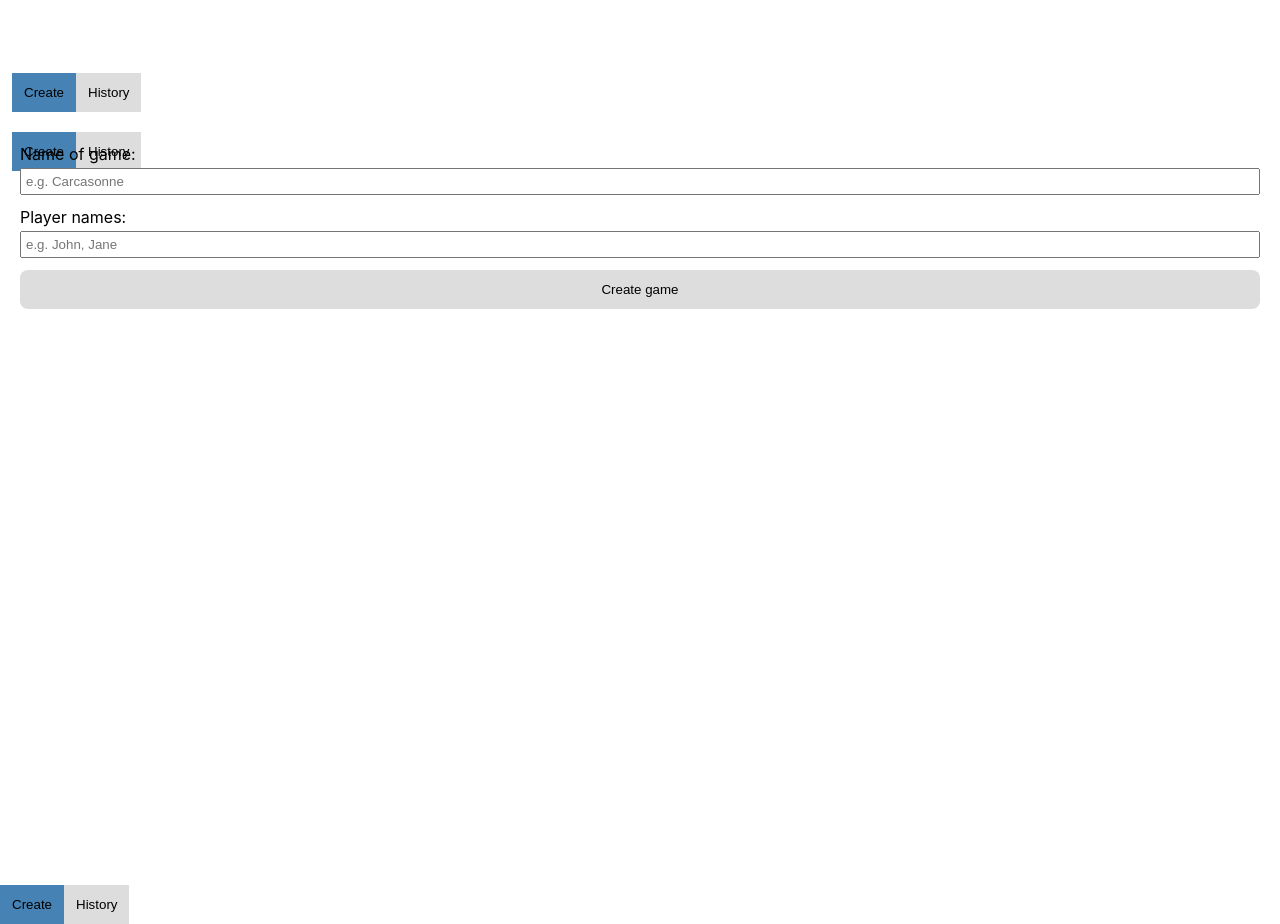
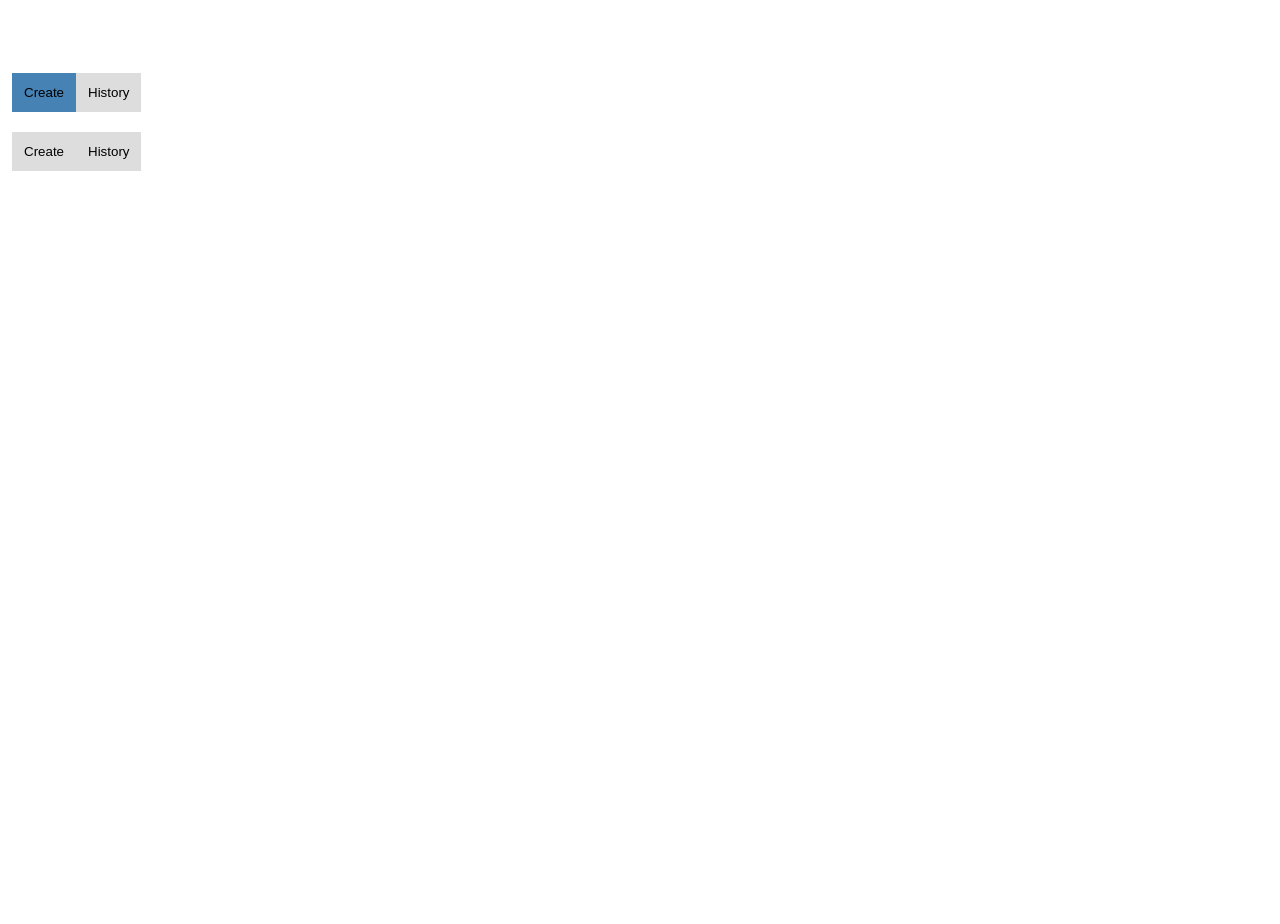
Before and after one commit to tillwilling/scorekeeper-app, a React (Create React App) app: page / in a window 1280 px wide. Shown: the part 700-1624 px from the top of the page. After the commit the page ends 871 px from the top, so only its background shows below. Built offline with nearby package versions, Linux system fonts and the light colour scheme.

Commit message:
intergrated Router-code and deleted old navigation-code

```diff
--- a/src/App.js
+++ b/src/App.js
@@ -7,7 +7,6 @@ import HistoryPage from './pages/HistoryPage'
 import { Route, BrowserRouter as Router, Switch } from 'react-router-dom'
 
 export default function App() {
-  const [currentPageId, setCurrentPageId] = useState('create')
   const [history, setHistory] = useState([])
   const [players, setPlayers] = useState([])
   const [nameOfGame, setNameOfGame] = useState('')
@@ -15,10 +14,11 @@ export default function App() {
   return (
     <Router>
       <AppGrid>
-        {currentPageId === 'create' && (
-          <CreatePage onNavigate={setCurrentPageId} onSubmit={handleSubmit} />
-        )}
-        {currentPageId === 'game' && (
+        <Switch>
+          <Route exact path="/">
+            <CreatePage onSubmit={handleSubmit} />
+          </Route>
+          <Route path="/game">
             <GamePage
               onResetScore={resetScores}
               onEndGame={handleEndGame}
@@ -26,37 +26,30 @@ export default function App() {
               nameOfGame={nameOfGame}
               players={players}
             />
-        )}
-        {currentPageId === 'history' && (
-          <HistoryPage games={history} onNavigate={setCurrentPageId} />
-        )}
-        {currentPageId !== 'game' && (
+          </Route>
+          <Route path="/history">
+            <HistoryPage games={history} />
+          </Route>
+        </Switch>
+        <Route paths={['/', 'history']}>
           <Navigation
-            currentPageId={currentPageId}
-            onNavigate={setCurrentPageId}
             pages={[
-              { title: 'Create', id: 'create' },
+              { title: 'Create', id: '/' },
               { title: 'History', id: 'history' },
             ]}
           />
-        )}
+        </Route>
       </AppGrid>
-      <Switch>
-        <Route path="/GamePage" component={GamePage} />
-        <Route path="/" exact component={CreatePage} />
-      </Switch>
     </Router>
   )
 
   function handleEndGame() {
-    setCurrentPageId('history')
     setHistory([{ players, nameOfGame }, ...history])
   }
 
   function handleSubmit({ players, nameOfGame }) {
     setPlayers(players)
     setNameOfGame(nameOfGame)
-    setCurrentPageId('game')
   }
 
   function resetScores() {
```
Lines whose indentation alone changed are shown as unchanged.
